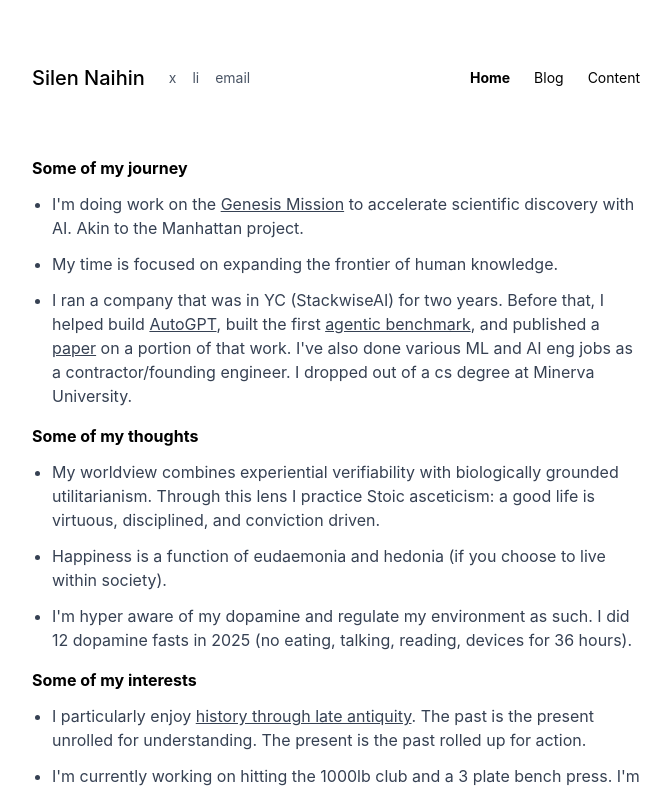
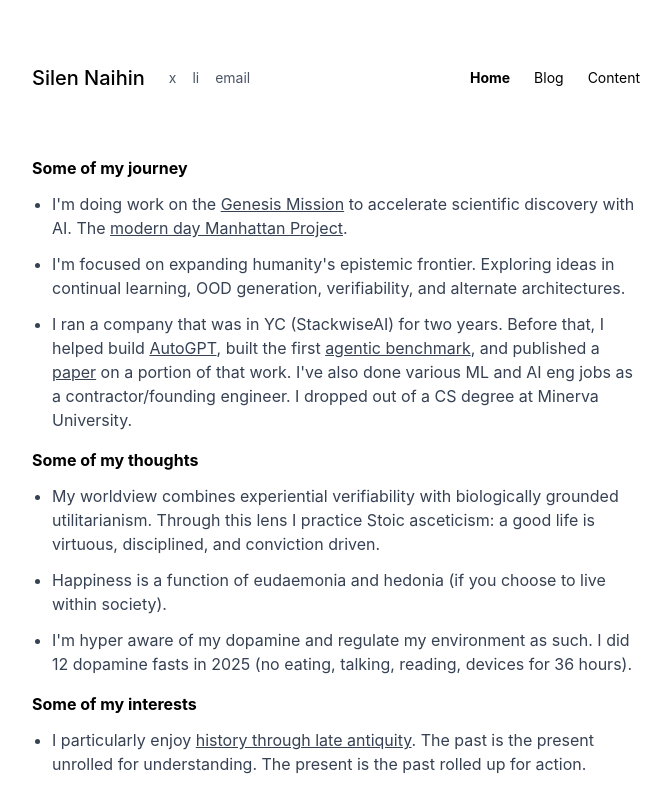
Before and after one commit to SilenNaihin/silennai.com, a Next.js app: page / in a window 1280 px wide. Shown: the top 791 px of the page, without its empty margins (304-975 px from the left). Built offline with nearby package versions, Linux system fonts and the light colour scheme.

Commit message:
updating focus

```diff
--- a/app/page.tsx
+++ b/app/page.tsx
@@ -16,11 +16,21 @@ export default function Home() {
             >
               Genesis Mission
             </a>{' '}
-            to accelerate scientific discovery with AI. Akin to the Manhattan
-            project.
+            to accelerate scientific discovery with AI. The{' '}
+            <a
+              href="https://www.whitehouse.gov/presidential-actions/2025/11/launching-the-genesis-mission/"
+              target="_blank"
+              rel="noopener noreferrer"
+              className="underline hover:text-gray-900"
+            >
+              modern day Manhattan Project
+            </a>
+            .
           </li>
           <li>
-            My time is focused on expanding the frontier of human knowledge.
+            I&apos;m focused on expanding humanity&apos;s epistemic frontier.
+            Exploring ideas in continual learning, OOD generation,
+            verifiability, and alternate architectures.
           </li>
           <li>
             I ran a company that was in YC (StackwiseAI) for two years. Before
@@ -52,7 +62,7 @@ export default function Home() {
               paper
             </a>{' '}
             on a portion of that work. I&apos;ve also done various ML and AI eng
-            jobs as a contractor/founding engineer. I dropped out of a cs degree
+            jobs as a contractor/founding engineer. I dropped out of a CS degree
             at Minerva University.
           </li>
         </ul>
@@ -92,7 +102,7 @@ export default function Home() {
           </li>
           <li>
             I&apos;m currently working on hitting the 1000lb club and a 3 plate
-            bench press. I&apos;m relatively close.
+            bench press.
           </li>
           <li>
             I&apos;ve visited 30+ countries across 6 continents. I&apos;ve lived
```
